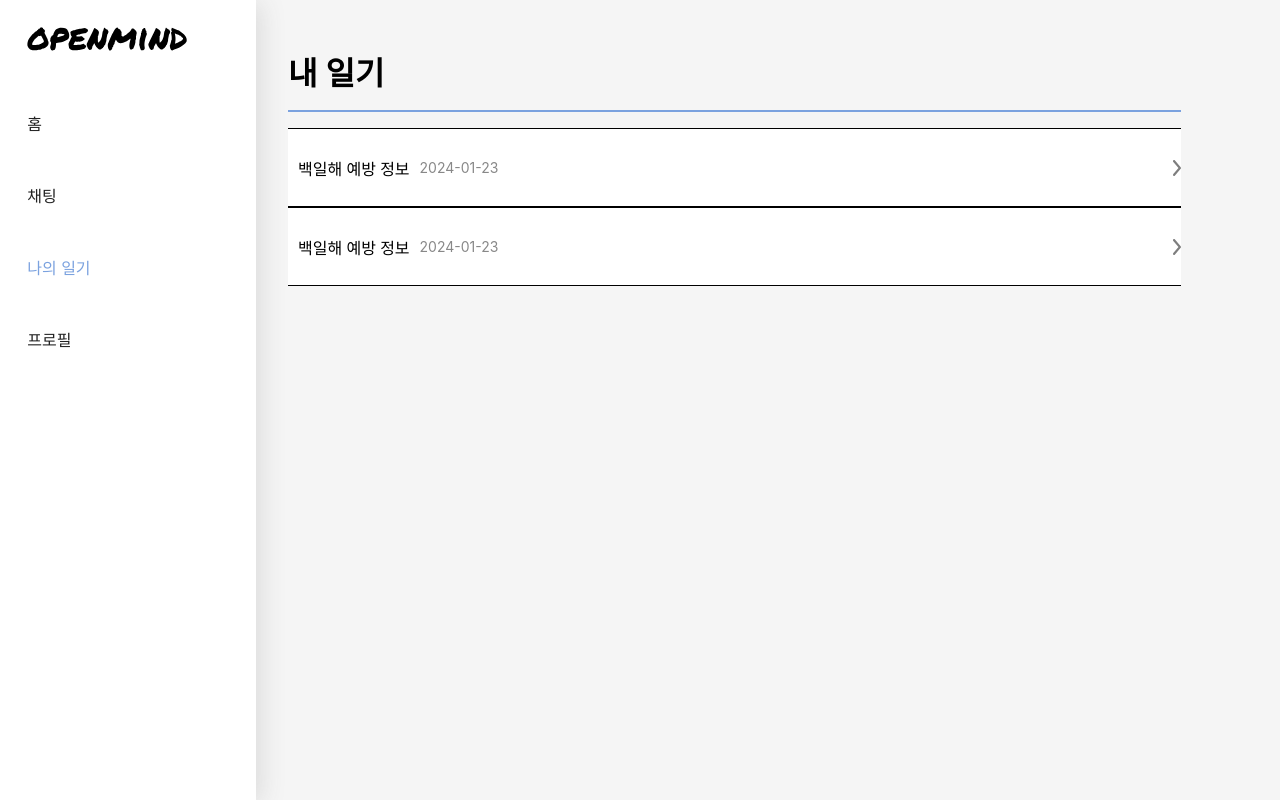
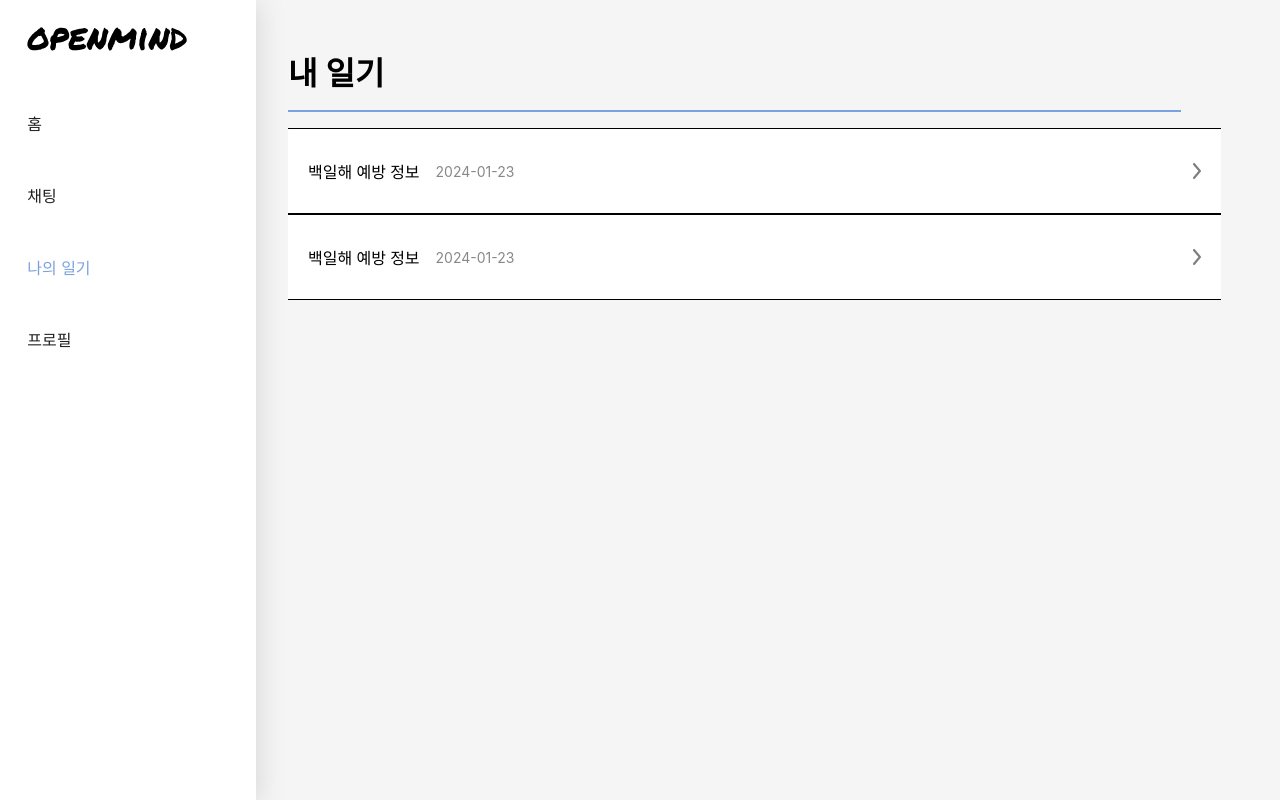
Before and after one commit to vibeguyss/web, a React (Vite) app: page /diary in a window 1280 px wide. Built offline with nearby package versions, Linux system fonts and the light colour scheme; a web font is replaced by a local one.

Commit message:
fix diary

```diff
--- a/src/components/diary/diaryelem/style.ts
+++ b/src/components/diary/diaryelem/style.ts
@@ -7,29 +7,27 @@ export const Container = styled.div`
     border-top: 1px solid;
     border-bottom: 1px solid;
     background-color: ${COLOR.white};
-    padding-top: 20px;
-    padding-bottom: 20px;
     display: flex;
     align-items: center;
     justify-content: space-between;
+    padding: 30px 20px;
 `;
 
 export const Wrapper = styled.div`
     display: flex;
     align-items: center;
+    gap: 1rem;
 `;
 
 export const Title = styled.div`
     font-weight: 500;
     text-underline-position: under;
     color: black;
-    padding-left: 10px;
 `;
 
 export const Date = styled.div`
     color: #888;
     font-size: 14px;
-    padding: 10px;
 `;
 
 export const Button = styled.img`
```
